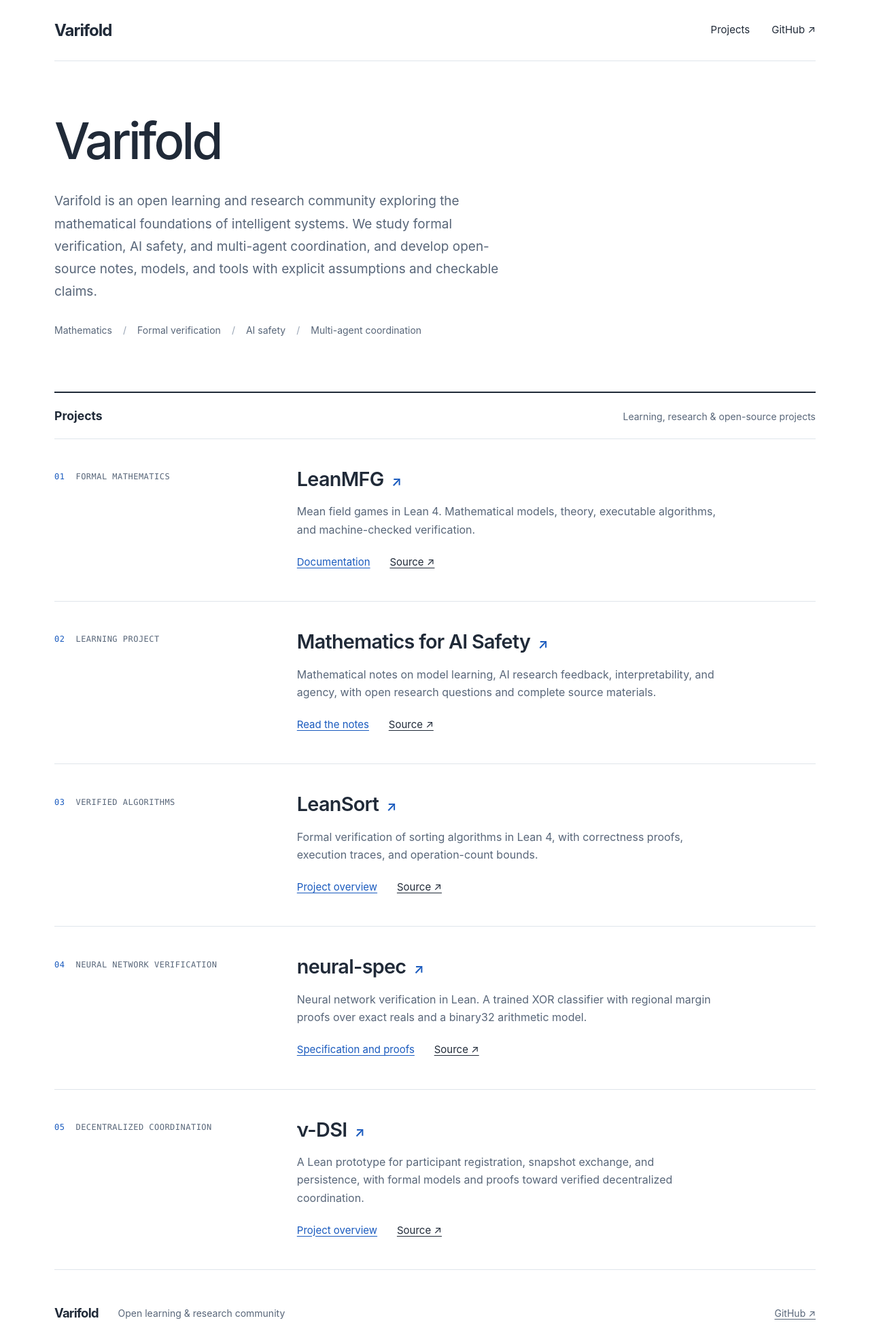
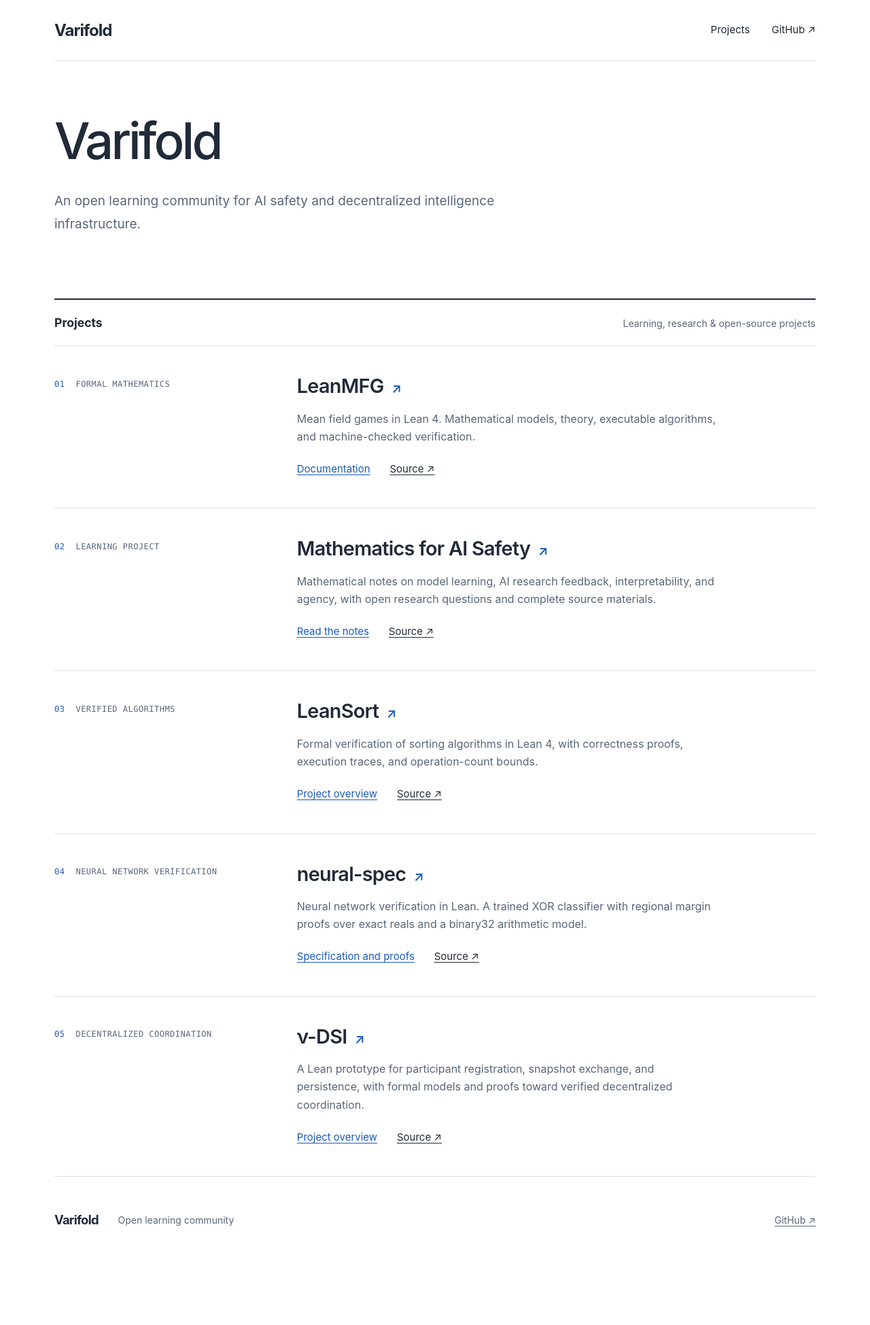
Before and after one commit to Varifold-Lab/varifold-lab.github.io, a plain HTML site: page index.html in a window 1280 px wide. Shown: the whole page at 68% size. After the commit the page ends 1858 px from the top, so only its background shows below. Drawn offline with Linux system fonts and the light colour scheme.

Commit message:
Simplify Varifold introduction to a single community focus

```diff
--- a/index.html
+++ b/index.html
@@ -3,8 +3,8 @@
 <head>
   <meta charset="utf-8">
   <meta name="viewport" content="width=device-width, initial-scale=1">
-  <title>Varifold — Open Learning and Research Community</title>
-  <meta name="description" content="An open learning and research community exploring mathematical foundations, formal verification, AI safety, and multi-agent coordination.">
+  <title>Varifold — AI Safety &amp; Decentralized Intelligence</title>
+  <meta name="description" content="An open learning community for AI safety and decentralized intelligence infrastructure.">
   <link rel="stylesheet" href="styles.css">
 </head>
 <body>
@@ -16,8 +16,7 @@
   <main id="main">
     <section class="intro" aria-labelledby="intro-title">
       <h1 id="intro-title">Varifold</h1>
-      <p class="description">Varifold is an open learning and research community exploring the mathematical foundations of intelligent systems. We study formal verification, AI safety, and multi-agent coordination, and develop open-source notes, models, and tools with explicit assumptions and checkable claims.</p>
-      <p class="research-areas">Mathematics <span aria-hidden="true">/</span> Formal verification <span aria-hidden="true">/</span> AI safety <span aria-hidden="true">/</span> Multi-agent coordination</p>
+      <p class="description">An open learning community for AI safety and decentralized intelligence infrastructure.</p>
     </section>
     <section class="projects" id="projects" aria-labelledby="projects-title">
       <div class="section-heading"><h2 id="projects-title">Projects</h2><span>Learning, research &amp; open-source projects</span></div>
@@ -63,6 +62,6 @@
       </article>
     </section>
   </main>
-  <footer><a class="brand" href="./">Varifold</a><span>Open learning &amp; research community</span><a href="https://github.com/Varifold-Lab">GitHub ↗</a></footer>
+  <footer><a class="brand" href="./">Varifold</a><span>Open learning community</span><a href="https://github.com/Varifold-Lab">GitHub ↗</a></footer>
 </body>
 </html>
```
Also changed, not shown: 1 other file.
